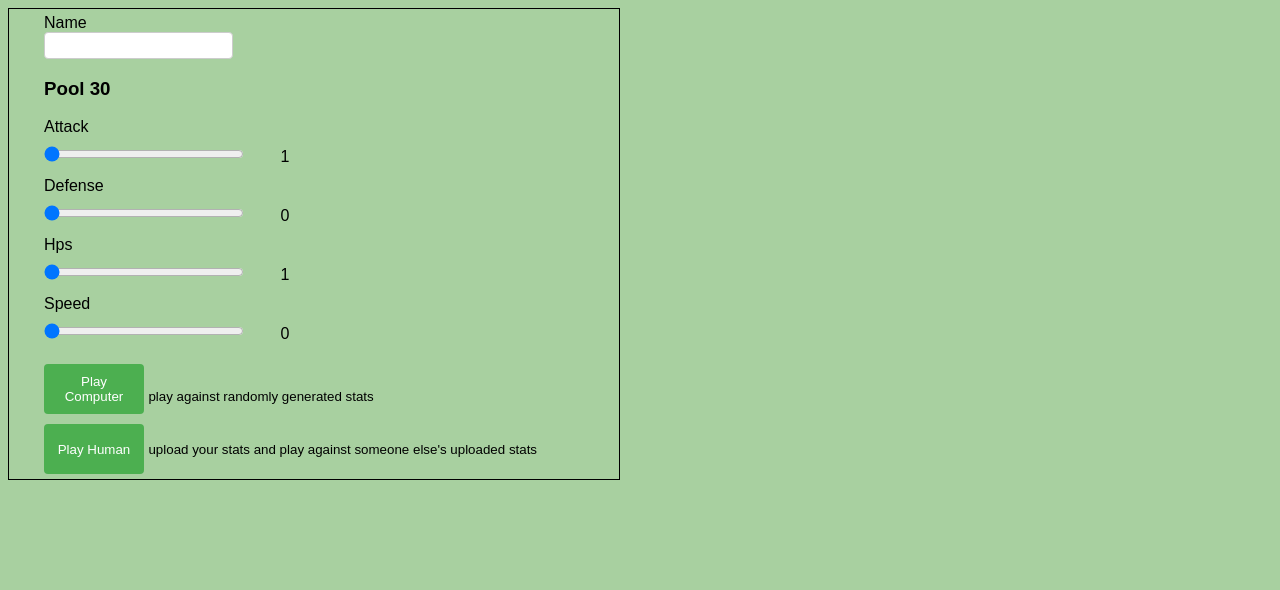
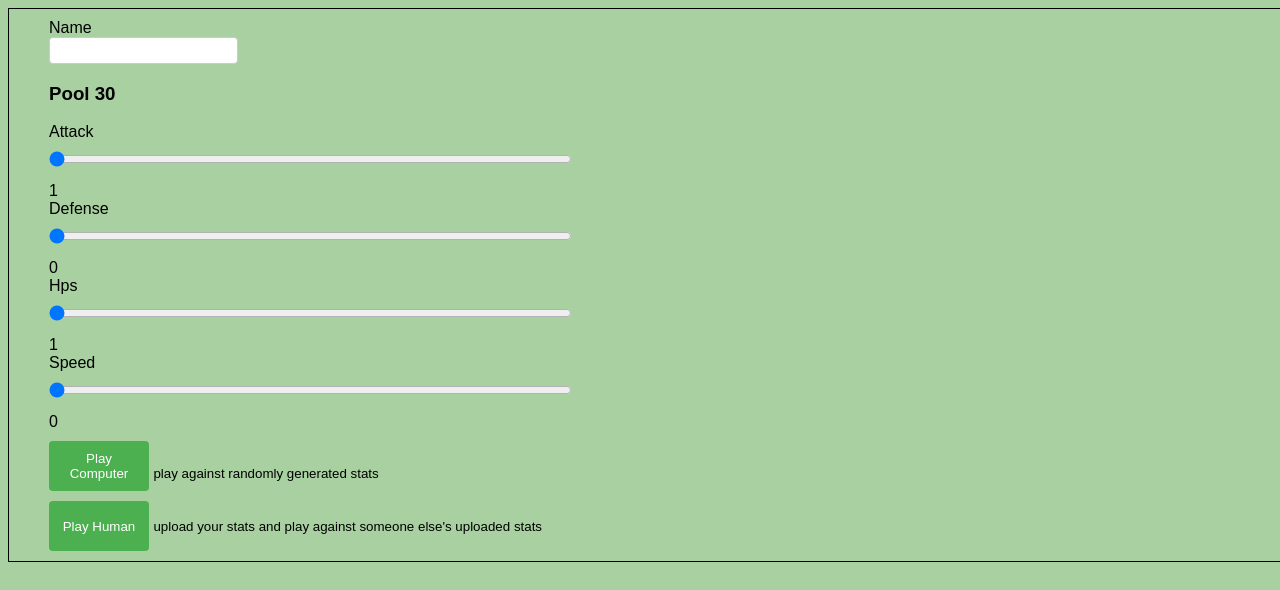
Before and after one commit to cleverpiggy/cleverpiggy.github.io, a plain HTML site: page index.html in a window 1280 px wide. Drawn offline with Linux system fonts and the light colour scheme.

Commit message:
More style changes.

```diff
--- a/index.html
+++ b/index.html
@@ -2,6 +2,7 @@
 <html>
     <head>
         <title>Wes Game</title>
+            <meta name="viewport" content="width=device-width, initial-scale=1.0">
             <style type="text/css">
 
             body {
@@ -25,7 +26,7 @@
                 margin-top: 10px;
                 margin-bottom: 15px;
                 margin-left: 30px;
-                width: 200px;
+                width: 100%;
             }
 
             button {
@@ -51,9 +52,9 @@
             .input {
                 border: solid;
                 border-width: 1px;
-                padding: 5px;
+                padding: 10px;
                 display: flex;
-                width: 600px;
+                width: 100%;
             }
             .error {
                 color: red;
@@ -61,6 +62,7 @@
 
             #output {
                 display:  none;
+                width: 100%;
             }
 
             #play-again {
```
